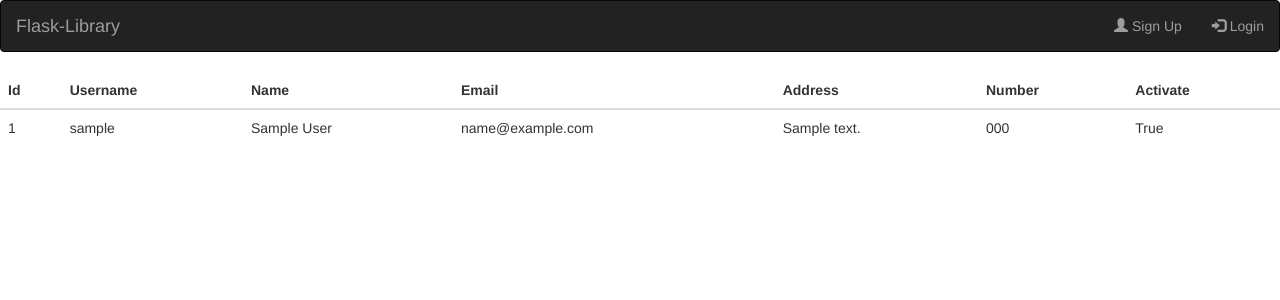
After one commit to ofyetim/Flask-Library, a Flask app: page /userlist in a window 1280 px wide. The commit adds this page. Shown: the top 300 px of the page. Run offline with Flask 2, Linux system fonts and the light colour scheme; tables that the repository leaves empty hold one stand-in row (values such as "Sample post"); some libraries are stand-ins or nearby versions.

Commit message:
user update and user list

```diff
--- a/main.py
+++ b/main.py
@@ -1,11 +1,14 @@
+from operator import methodcaller
 from flask import Flask
 from flask import *
+import flask
 from flask_sqlalchemy import SQLAlchemy
 from sqlalchemy.orm import query
 from wtforms import *
 from wtforms.validators import *
 from wtforms.validators import DataRequired
 from flask import flash
+from functools import wraps
 
 app=Flask(__name__, template_folder="templates")
 app.config['SQLALCHEMY_DATABASE_URI'] = 'sqlite:////Users/OFY/Desktop/Flask-Library/tmp/test.db'
@@ -19,9 +22,10 @@ class UserRegisterForm(Form):
     email = StringField("e-Mail", validators=[DataRequired(), validators.Email()])
     address=StringField("Address", validators=[DataRequired()])
     phone_number=StringField("Phone Number", validators=[DataRequired(), validators.length(10)])
-    password = PasswordField("Password", validators=[validators.length(min=6, max=16),validators.EqualTo('confirm', message='Passwords must match')])
+    password = PasswordField("Password", validators=[validators.length(min=5, max=16),validators.EqualTo('confirm', message='Passwords must match')])
     confirm = PasswordField("Repeat Password")
 
+#USERS DB
 class  Users(db.Model):
     id = db.Column(db.Integer(), primary_key=True)
     username = db.Column(db.String(), nullable=False)
@@ -39,15 +43,93 @@ def IndexPage():
 
 #USER REGISTER
 @app.route('/register', methods=['GET', 'POST'])
-def register():
+def Register():
     form = UserRegisterForm(request.form)
     if request.method == 'POST' and form.validate():
         user = Users(username=form.username.data, name=form.name.data,email= form.email.data,password= form.password.data, address=form.address.data, phone_number= form.phone_number.data, activate=False)
         db.session.add(user)
         db.session.commit()
         flash('Thanks for registering')
-        return redirect(url_for('register'))
-    return render_template('userregister.html', form=form)
+        return redirect(url_for('Register'))
+    return render_template('register.html', form=form)
+
+#User Login
+@app.route('/login', methods=['GET','POST'])
+def Login():
+    form = UserRegisterForm(request.form)
+    l_username = form.username.data
+    l_password = form.password.data
+
+    if request.method == 'POST':
+        try:
+            user=Users.query.filter_by(username = l_username).first()
+            if user.password == l_password:
+                flash("Logged In","success")
+
+                session["logged_in"]=True
+                session["username"]=user.username
+                #print(user.activate)
+                return redirect(url_for("IndexPage"))
+            else:
+                flash("Wrong Password", "danger")
+                return redirect(url_for('Login'))
+        except:
+            flash("username doesn't exist", "danger")
+            return redirect(url_for('Login'))
+
+    return render_template('login.html', form=form)
+
+#LOGIN DECORATOR
+def login_required(f):
+    @wraps(f)
+    def decorated_function(*args, **kwargs):
+        if "loggec_in" in session:
+            return f(*args, **kwargs)
+        else:
+            flash("Please login","danger")
+            return redirect(url_for("Login"))
+    return decorated_function
+
+#LOGOUT
+@app.route('/logout')
+def Logout():
+    session.clear()
+    return redirect(url_for("IndexPage"))
+
+
+#USER UPDATE
+@app.route('/update', methods=['GET', 'POST'])
+def UserUpdate():
+    form = UserRegisterForm(request.form)
+    username = session['username']
+    user = Users.query.filter_by(username = username).first()
+
+    if request.method=='GET':
+        form.name.data = user.name
+        form.address.data = user.address
+        form.email.data  = user.email
+        form.phone_number.data = user.phone_number
+        form.password.data = user.password
+    else:
+        user.name = form.name.data
+        user.address = form.address.data
+        user.phone_number = form.phone_number.data
+        user.email=form.email.data
+        user.password=form.password.data
+        db.session.commit()
+        return redirect(url_for("UserList"))
+
+
+    return render_template('userupdate.html', form=form, user = user)
+
+
+
+#USER LIST PAGE
+@app.route('/userlist')
+
+def UserList():
+    all_users = Users.query.all()
+    return render_template('userlist.html', all_users=all_users)
 
 
 if __name__ == "__main__":
--- a/templates/components/navbar.html
+++ b/templates/components/navbar.html
@@ -8,20 +8,29 @@
   <script src="https://maxcdn.bootstrapcdn.com/bootstrap/3.4.1/js/bootstrap.min.js"></script>
 
 
+
 </head>
 <body>
 
 <nav class="navbar navbar-inverse">
   <div class="container-fluid">
     <div class="navbar-header">
-      <a class="navbar-brand" href="#">WebSiteName</a>
+     <a class="navbar-brand" href="/">Flask-Library</a>
     </div>
     <ul class="nav navbar-nav">
-      <li class="active"><a href="/">Home</a></li>
+       {%if session["logged_in"]%}
+      <li><a href="/userlist"><span class="glyphicon glyphicon-user"></span> Users</a></li>
+      <li><a href="/update"><span class="glyphicon glyphicon-user"></span> User Update</a></li>
+      {%endif%}
     </ul>
     <ul class="nav navbar-nav navbar-right">
+      {%if session["logged_in"]==true%}
+      <li><h4 style="color:cornsilk;"> Welcome</h4></li>
+      <li><a href="/logout"><span class="glyphicon glyphicon-log-in"></span> Logout</a></li>
+      {%else%}
       <li><a href="/register"><span class="glyphicon glyphicon-user"></span> Sign Up</a></li>
-      <li><a href="#"><span class="glyphicon glyphicon-log-in"></span> Login</a></li>
+      <li><a href="/login"><span class="glyphicon glyphicon-log-in"></span> Login</a></li>
+      {%endif%}
     </ul>
   </div>
 </nav>
--- /dev/null
+++ b/templates/userlist.html
@@ -0,0 +1,33 @@
+{%extends './components/navbar.html'%}
+
+{%block content%}
+{% from "formhelpers.html" import render_field %}
+
+<table class="table table-dark">
+    <thead>
+      <tr>
+        <th scope="col">Id</th>
+        <th scope="col">Username</th>
+        <th scope="col">Name</th>
+        <th scope="col">Email</th>
+        <th scope="col">Address</th>
+        <th scope="col">Number</th>
+        <th scope="col">Activate</th>
+      </tr>
+    </thead>
+    <tbody>
+        {%for user in all_users %}
+      <tr>
+        <td>{{user.id}}</td>
+        <td>{{user.username}}</td>
+        <td>{{user.name}}</td>
+        <td>{{user.email}}</td>
+        <td>{{user.address}}</td>
+        <td>{{user.phone_number}}</td>
+        <td>{{user.activate}}</td>
+      </tr>
+      {%endfor%}
+    </tbody>
+  </table>
+
+{%endblock%}
```
Also changed, not shown: templates/login.html (added, +15 -0 lines), templates/userupdate.html (added, +20 -0 lines), templates/register.html (renamed from templates/userregister.html), 1 other file.
